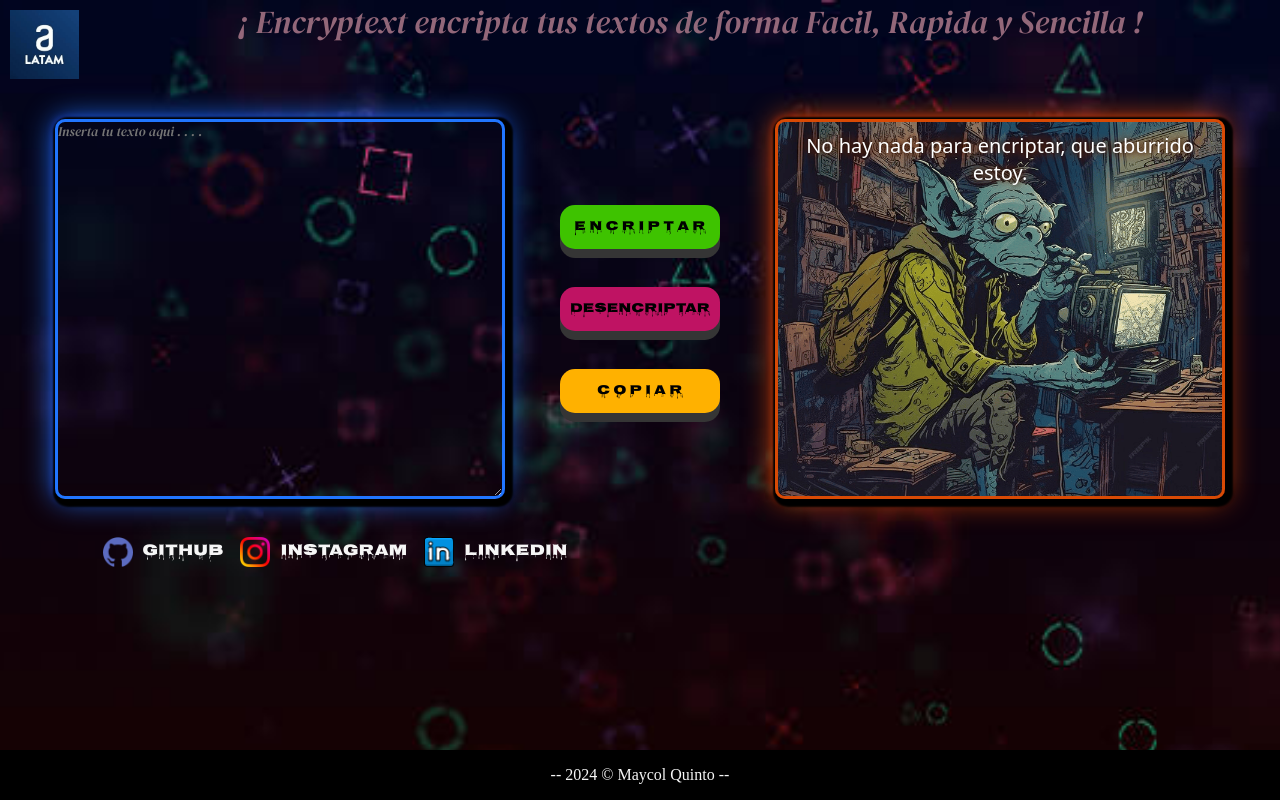
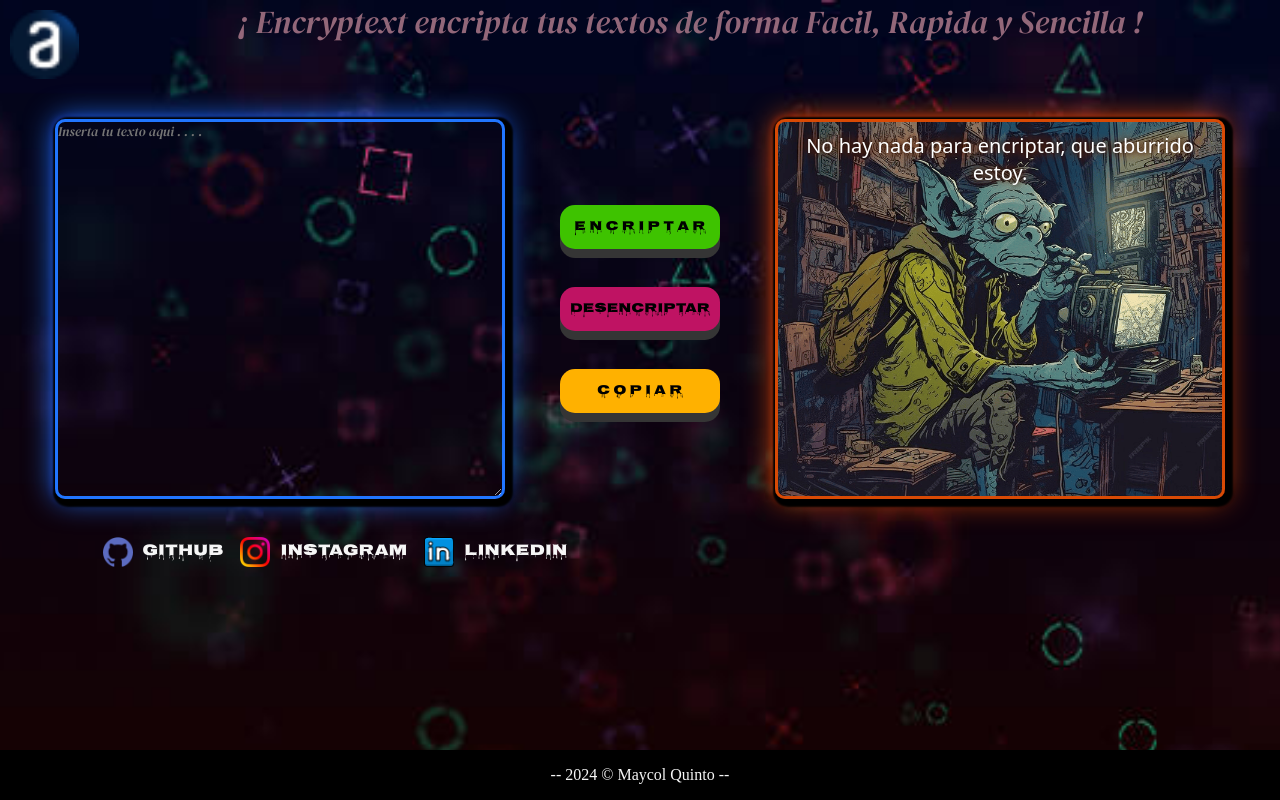
Before and after one commit to Mayk03/Encryptador_de_texto, a plain HTML site: page index.html in a window 1280 px wide. Drawn offline with Linux system fonts and the light colour scheme; a web font is replaced by a local one.

Commit message:
cambio de logo alura

```diff
--- a/index.html
+++ b/index.html
@@ -10,7 +10,7 @@
 
 <body>
     <header class="header">
-        <img class="logo" src="/img/logo1.png" alt="">
+        <img class="logo" src="/img/logo1.1.png" alt="">
         <h1 class="h1">¡ Encryptext encripta tus textos de forma Facil, Rapida y Sencilla !</h1>
     </header>
     <main class="pagina">
```
